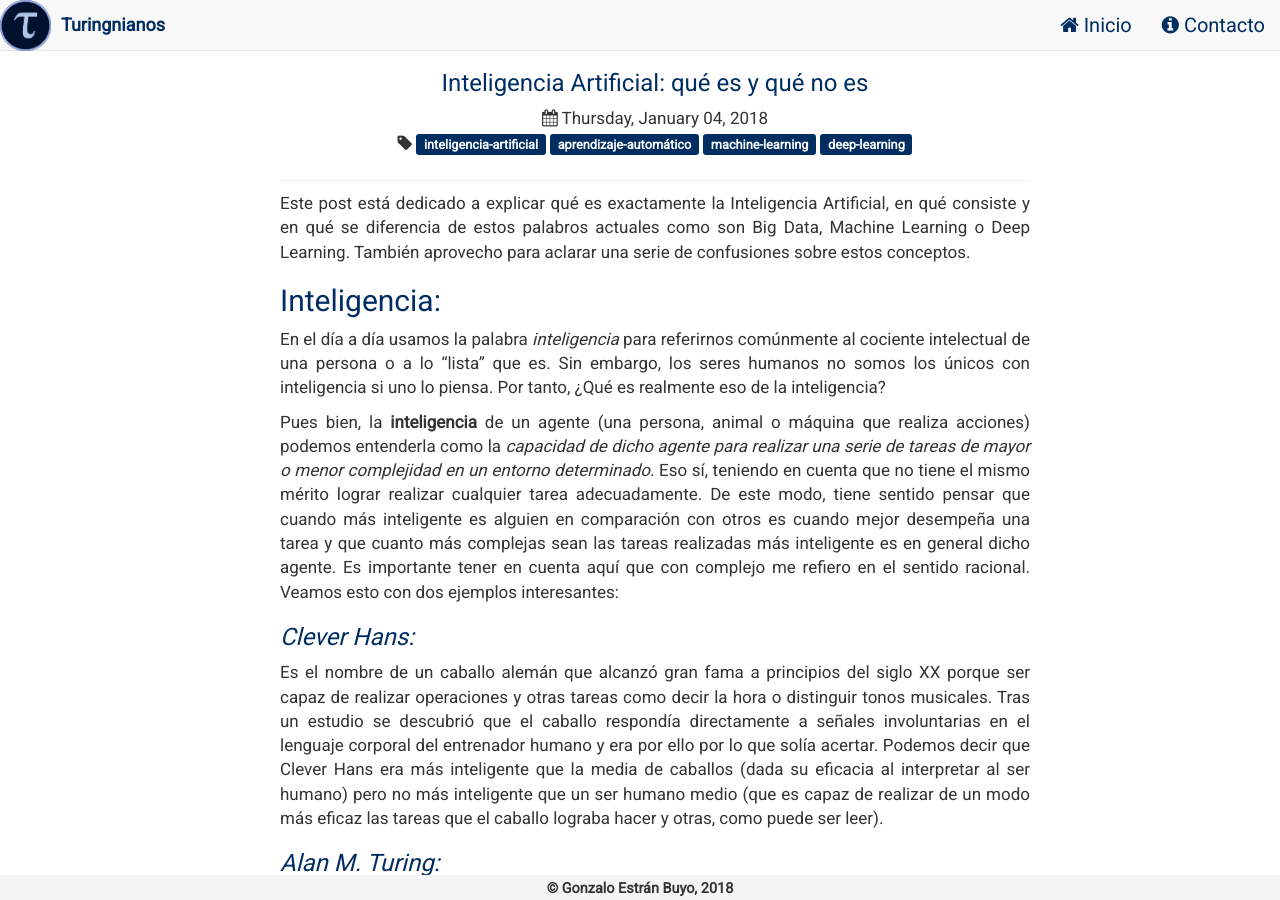
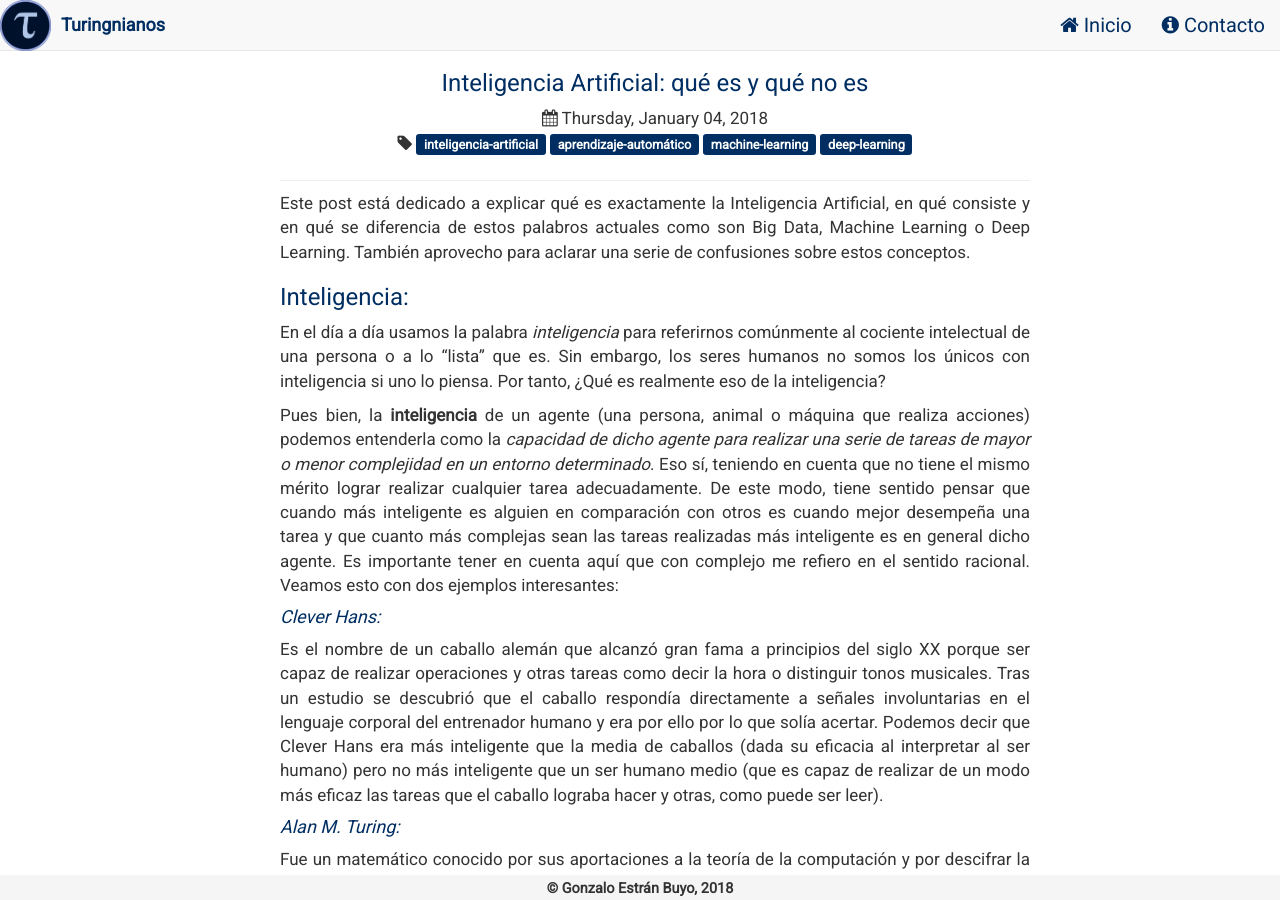
Before and after one commit to turingnianos/turingnianos.github.io, a Jekyll site: the page built from _posts/2018-01-04-ia-que-es.md, in a window 1280 px wide and 900 px high. Built offline with Jekyll 4.4.1, drawn with Linux system fonts in a browser that asks for light colours; nearby versions of some CDN libraries; comment, search, counter and statistics services are not loaded.

Commit message:
Update 2018-01-04-ia-que-es.md

```diff
--- a/_posts/2018-01-04-ia-que-es.md
+++ b/_posts/2018-01-04-ia-que-es.md
@@ -12,20 +12,20 @@ Este post está dedicado a explicar qué es exactamente la Inteligencia Artifici
 
 <!--more-->
 
-## Inteligencia:
+### Inteligencia:
 En el día a día usamos la palabra *inteligencia* para referirnos comúnmente al cociente intelectual de una persona o a lo "lista" que es. Sin embargo, los seres humanos no somos los únicos con inteligencia si uno lo piensa. Por tanto, ¿Qué es realmente eso de la inteligencia?
 
 Pues bien, la **inteligencia** de un agente (una persona, animal o máquina que realiza  acciones) podemos entenderla como la *capacidad de dicho agente para realizar una serie de tareas de mayor o menor complejidad en un entorno determinado*. Eso sí, teniendo en cuenta que no tiene el mismo mérito lograr realizar cualquier tarea adecuadamente. De este modo, tiene sentido pensar que cuando más inteligente es alguien en comparación con otros es cuando mejor desempeña una tarea y que cuanto más complejas sean las tareas realizadas más inteligente es en general dicho agente. Es importante tener en cuenta aquí que con complejo me refiero en el sentido racional. Veamos esto con dos ejemplos interesantes:
 
-### *Clever Hans:*
+#### *Clever Hans:*
 Es el nombre de un caballo alemán que alcanzó gran fama a principios del siglo XX porque ser capaz de realizar operaciones y otras tareas como decir la hora o distinguir tonos musicales. Tras un estudio se descubrió que el caballo respondía directamente a señales involuntarias en el lenguaje corporal del entrenador humano y era por ello por lo que solía acertar. Podemos decir que Clever Hans era más inteligente que la media de caballos (dada su eficacia al interpretar al ser humano) pero no más inteligente que un ser humano medio (que es capaz de realizar de un modo más eficaz las tareas que el caballo lograba hacer y otras, como puede ser leer).
 
-### *Alan M. Turing:*
+#### *Alan M. Turing:*
 Fue un matemático conocido por sus aportaciones a la teoría de la computación y por descifrar la máquina nazi Enigma, lo cual se cree que acortó la Segunda Guerra Mundial entre dos y cuatro años. Puesto que Turing fue capaz de realizar de un modo eficaz diversas tareas de un alto nivel intelectual (bastante complejas) es considerado un genio (y por tanto una persona muy inteligente).
 
 No pretendo con esto restar valor a otras tareas como pueda ser el deporte, sin embargo tareas más intelectuales por lo general distinguen mejor a un agente de otras especies (un guepardo  es más rápido  que Usain Bolt y no por ello más inteligente) y le hacen dentro su especie ser considerado más inteligente.
 
-## Inteligencia Artificial:
+### Inteligencia Artificial:
 Al igual que los seres humanos contamos con diferentes estrategias para realizar actividades y resolver problemas, un agente que no sea humano necesitará también técnicas concretas para cumplir con los objetivos que le hayan sido marcados. La Inteligencia Artificial es el *área de las ciencias de la computación dedicada a desarrollar técnicas (algoritmos) que permitan realizar tareas propias del ser humano de un modo eficaz y automatizado*.
 
 Es una disciplina que como se puede intuir abarca numerosas áreas como serían la visión artificial, el tratamiento de sonido, la predicción de aspectos de diferente tipo (meteorológico, financiero, sanitario, etc) o la comprensión y generación de lenguaje entre otras.
@@ -42,7 +42,7 @@ La IA cuenta con diferentes áreas en función de las diferentes técnicas que i
 
 Dicho esto, he de añadir que por tanto **la IA NO es sólo Machine Learning**. Machine Learning es más bien una de las áreas de mayor influencia en IA actualmente.
 
-## Machine Learning:
+### Machine Learning:
 El machine learning o aprendizaje automático es un área de la IA compuesta a su vez por los siguientes tipos de tareas:
 1. **Tareas de clasificación:** en las cuales el objetivo consiste en determinar a qué clase pertenece con mayor probabilidad una información. Por ejemplo: el reconocimiento de imágenes.
 2. **Tareas de regresión:** dedicadas a tratar de hallar la aproximación de la función que mejor relaciona una serie de variables de entrada con otras de salida. Por ejemplo: tratar de predecir el índice de un activo financiero en un momento determinado.
@@ -53,7 +53,7 @@ Para realizar dichas tareas existen diversos algoritmos estadísticos, pero exis
 
 Por otro lado, por tanto **Deep Learning es un área de Machine Learning.**
 
-## Big Data:
+### Big Data:
 Llegamos de este modo a la última cuestión: cómo entrenar estos sistemas de inteligencia. Pues bien, actualmente hay un aspecto que facilita mucho las cosas: la gran cantidad de datos de la cual disponemos gracias principalmente a Internet. Esta gran nube de datos recibe el nombre de **Big Data**. Se cree que es un área que va a crecer aún más cuando comiencen a tomar presencia en la sociedad diversos sensores de IoT (Internet de las cosas).
 
 Junto con el reciente desarrollo de recursos computacionales más potentes (principalmente GPUs), el Big Data es lo que ha hecho que se obtengan tan buenos resultados en Deep Learning en los últimos años aunque las técnicas daten del siglo pasado. Pero como observáis, **Big Data NO es IA**, si no más bien un recurso que facilita un mejor aprendizaje de los modelos.
```
